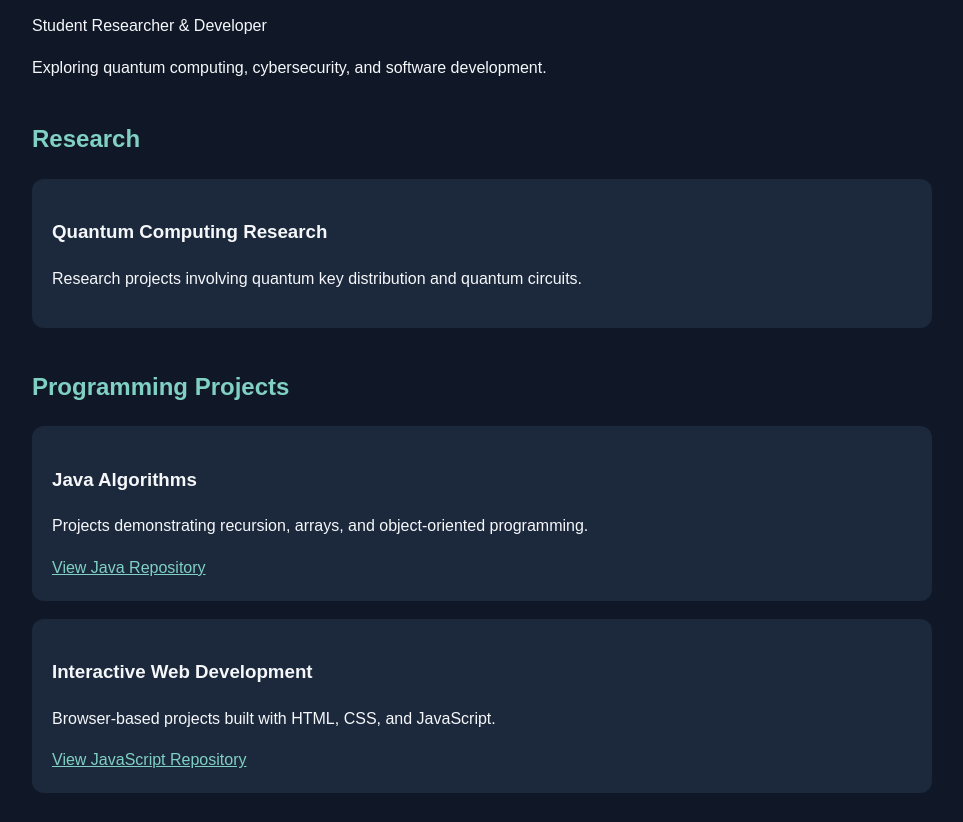
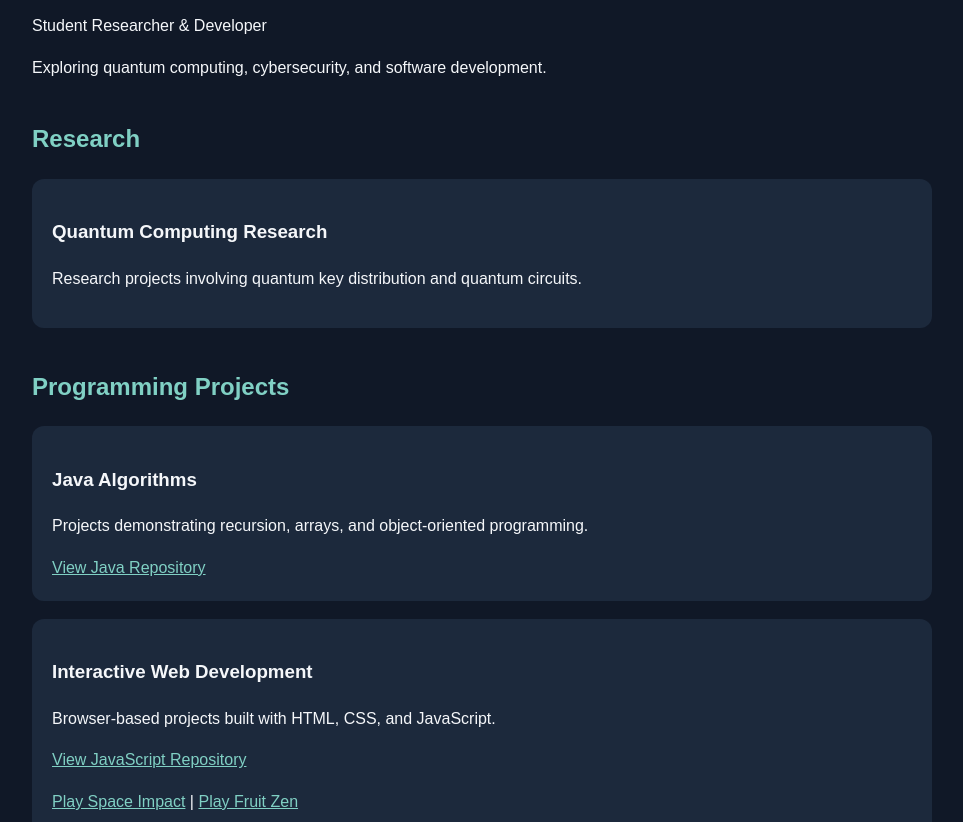
Before and after one commit to lukaskazmierczak/lukaskazmierczak.github.io, a plain HTML site: page index.html in a window 1280 px wide. Shown: the part 130-952 px from the top of the page, without its empty margins (158-1121 px from the left). Drawn offline with Linux system fonts and the light colour scheme.

Commit message:
Add links to play Space Impact and Fruit Zen

```diff
--- a/index.html
+++ b/index.html
@@ -56,6 +56,11 @@
     <a href="https://github.com/lukaskazmierczak/Javascript_Interactive_Web">
       View JavaScript Repository
     </a>
+
+    <p>
+  <a href="Javascript_Interactive_Web/Space%20Impact/">Play Space Impact</a> |
+  <a href="Javascript_Interactive_Web/Fruit%20Zen/">Play Fruit Zen</a>
+</p>
   </div>
 
   <h2>Connect</h2>
```
